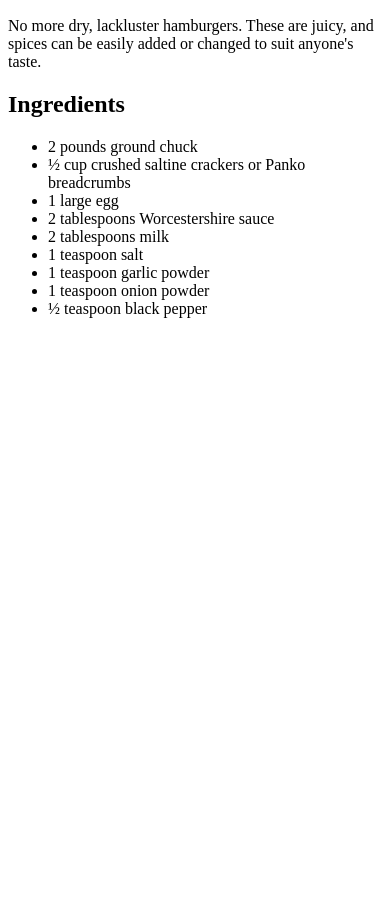
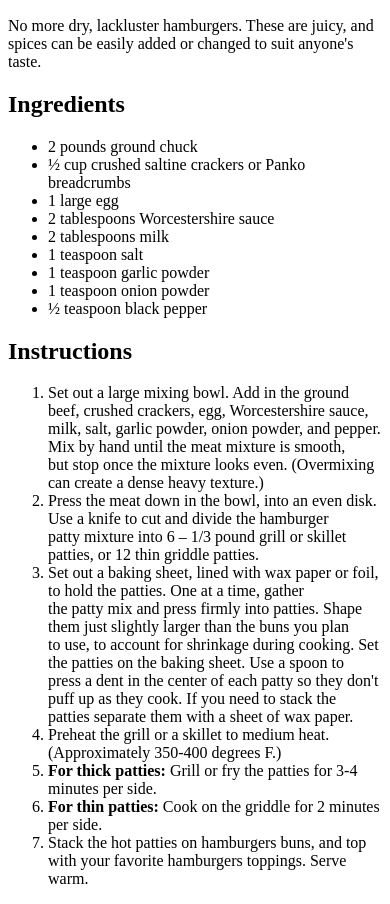
Before and after one commit to TrxshTalk/odin_recipes, a plain HTML site: page recipes/hamburger.html in a window 390 px wide. Shown: the part 110-1014 px from the top of the page. Before the commit the page ends 844 px from the top, so only its background shows below. Drawn offline with Linux system fonts and the light colour scheme.

Commit message:
Add instruction steps to hamburger.html

```diff
--- a/recipes/hamburger.html
+++ b/recipes/hamburger.html
@@ -22,5 +22,22 @@
         <li>1 teaspoon onion powder</li>
         <li>½ teaspoon black pepper</li>
     </ul>
+    <h2>Instructions</h2>
+    <ol>
+        <li>Set out a large mixing bowl. Add in the ground beef, crushed crackers, egg, Worcestershire sauce,
+        <br>milk, salt, garlic powder, onion powder, and pepper. Mix by hand until the meat mixture is smooth,
+        <br>but stop once the mixture looks even. (Overmixing can create a dense heavy texture.)</li>
+        <li>Press the meat down in the bowl, into an even disk. Use a knife to cut and divide the hamburger
+        <br>patty mixture into 6 – 1/3 pound grill or skillet patties, or 12 thin griddle patties.</li>
+        <li>Set out a baking sheet, lined with wax paper or foil, to hold the patties. One at a time, gather
+        <br>the patty mix and press firmly into patties. Shape them just slightly larger than the buns you plan
+        <br>to use, to account for shrinkage during cooking. Set the patties on the baking sheet. Use a spoon to
+        <br>press a dent in the center of each patty so they don't puff up as they cook. If you need to stack the
+        <br>patties separate them with a sheet of wax paper.</li>
+        <li>Preheat the grill or a skillet to medium heat. (Approximately 350-400 degrees F.)</li>
+        <li><strong>For thick patties:</strong> Grill or fry the patties for 3-4 minutes per side.</li>
+        <li><strong>For thin patties:</strong> Cook on the griddle for 2 minutes per side.</li>
+        <li>Stack the hot patties on hamburgers buns, and top with your favorite hamburgers toppings. Serve warm.</li>
+    </ol>
 </body>
 </html>
```
